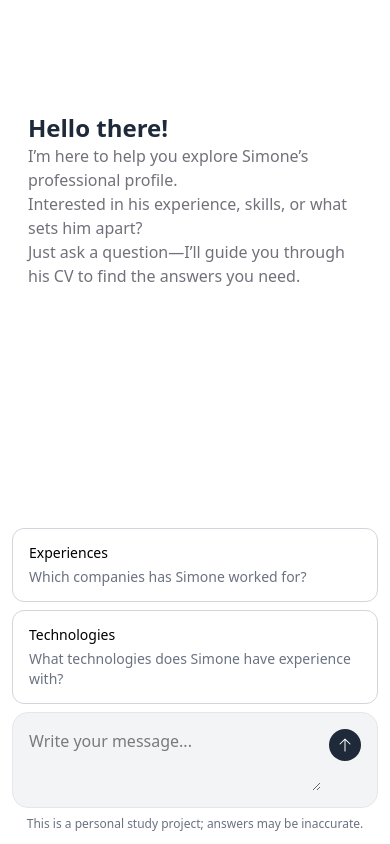
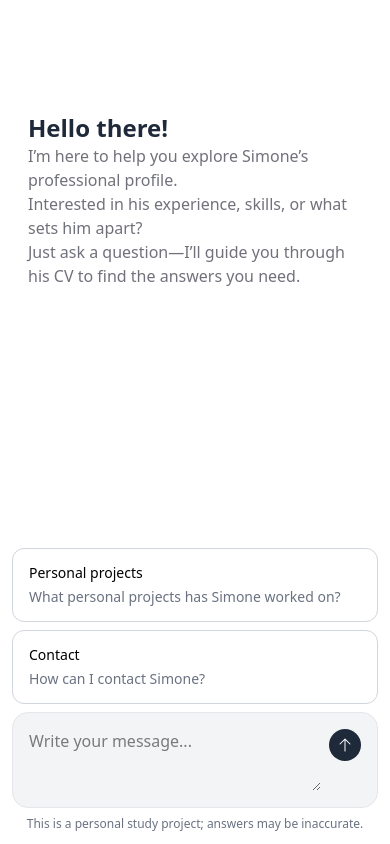
Before and after one commit to simonebittidev/ChatMyCv, a Next.js app in the folder client/: page / in a window 390 px wide. Built offline with nearby package versions, Linux system fonts and the light colour scheme.

Commit message:
Add suggested actions for user engagement and randomize display based on device type

```diff
--- a/client/src/components/chat.tsx
+++ b/client/src/components/chat.tsx
@@ -3,6 +3,30 @@
 import { useEffect, useRef, useState } from 'react';
 import { ArrowUpIcon, SparklesIcon } from '@heroicons/react/24/solid';
 import ReactMarkdown from 'react-markdown';
+
+const suggestedActions = [
+  {
+    label: "Experiences",
+    text: "Which companies has Simone worked for?",
+  },
+  {
+    label: "Technologies",
+    text: "What technologies does Simone have experience with?",
+  },
+  {
+    label: "Personal projects",
+    text: "What personal projects has Simone worked on?",
+  },
+  {
+    label: "Contact",
+    text: "How can I contact Simone?",
+  }
+];
+
+function getRandomItems<T>(arr: T[], n: number): T[] {
+  const shuffled = arr.slice().sort(() => 0.5 - Math.random());
+  return shuffled.slice(0, n);
+}
 
 type ChatMessage = {
   role: 'human' | 'ai';
@@ -84,6 +108,12 @@ const ChatContent = () => {
   const MOBILE_WIDTH = 768;
   const isMobile = typeof window !== "undefined" && window.innerWidth < MOBILE_WIDTH;
 
+  const actionsToShow = !chatMessages?.length
+    ? isMobile
+      ? getRandomItems(suggestedActions, 2)
+      : suggestedActions
+    : [];
+
   return (
     <div className="flex flex-col h-screen items-center justify-center">
       <div className="flex flex-col h-full w-full max-w-xl mx-auto">
@@ -135,42 +165,21 @@ const ChatContent = () => {
         </div>
         <div className="p-3 bg-white fixed bottom-0 left-0 right-0 z-20 w-full flex justify-center">
           <div className="w-full max-w-xl">
-            {!chatMessages?.length &&
+            {!chatMessages?.length && (
               <div data-testid="suggested-actions" className="grid sm:grid-cols-2 gap-2 w-full mb-2">
-                <div className="block">
-                <button
-                  onClick={() => handleSuggestedClick("Which companies has Simone worked for?")}
-                  className="flex flex-col  font-medium ring-offset-background transition-colors focus-visible:outline-none focus-visible:ring-2 focus-visible:ring-ring focus-visible:ring-offset-2 disabled:pointer-events-none disabled:opacity-50 hover:bg-accent hover:text-accent-foreground text-left border border-gray-300 rounded-xl px-4 py-3.5 text-sm flex-1 gap-1 sm:flex-col w-full h-auto justify-start items-start " >
-                  <span className="font-medium ">Experiences</span>
-                  <span className="text-muted-foreground text-gray-500 break-words">Which companies has Simone worked for?</span>
-                </button>
+                {actionsToShow.map((action, i) => (
+                  <div className={`block ${!isMobile && i > 1 ? 'hidden sm:block' : ''}`} key={action.label}>
+                    <button
+                      onClick={() => handleSuggestedClick(action.text)}
+                      className="flex flex-col font-medium ring-offset-background transition-colors focus-visible:outline-none focus-visible:ring-2 focus-visible:ring-ring focus-visible:ring-offset-2 disabled:pointer-events-none disabled:opacity-50 hover:bg-accent hover:text-accent-foreground text-left border border-gray-300 rounded-xl px-4 py-3.5 text-sm flex-1 gap-1 sm:flex-col w-full h-auto justify-start items-start"
+                    >
+                      <span className="font-medium">{action.label}</span>
+                      <span className="text-muted-foreground text-gray-500 break-words">{action.text}</span>
+                    </button>
+                  </div>
+                ))}
               </div>
-                <div className="block">
-                  <button
-                    onClick={() => handleSuggestedClick("What technologies does Simone have experience with?")}
-                    className="flex flex-col font-medium ring-offset-background transition-colors focus-visible:outline-none focus-visible:ring-2 focus-visible:ring-ring focus-visible:ring-offset-2 disabled:pointer-events-none disabled:opacity-50  hover:bg-accent hover:text-accent-foreground text-left border border-gray-300 rounded-xl px-4 py-3.5 text-sm flex-1 gap-1 sm:flex-col w-full h-auto justify-start items-start">
-                    <span className="font-medium">Technologies</span>
-                    <span className="text-muted-foreground text-gray-500 break-words">What technologies does Simone have experience with?</span>
-                  </button>
-                </div>
-                <div className="hidden sm:block">
-                  <button
-                    onClick={() => handleSuggestedClick("What personal projects has Simone worked on?")}
-                    className="break-words flex flex-col font-medium ring-offset-background transition-colors focus-visible:outline-none focus-visible:ring-2 focus-visible:ring-ring focus-visible:ring-offset-2 disabled:pointer-events-none disabled:opacity-50 hover:bg-accent hover:text-accent-foreground text-left border border-gray-300 rounded-xl px-4 py-3.5 text-sm flex-1 gap-1 sm:flex-col w-full h-auto justify-start items-start">
-                    <span className="font-medium">Personal projects</span>
-                    <span className="text-muted-foreground text-gray-500">What personal projects has Simone worked on?</span>
-                    </button>
-                    </div>
-                    <div className="hidden sm:block" >
-                      <button
-                        onClick={() => handleSuggestedClick("How can I contact Simone?")}
-                        className="h-full break-words flex flex-col font-medium ring-offset-background transition-colors focus-visible:outline-none focus-visible:ring-2 focus-visible:ring-ring focus-visible:ring-offset-2 disabled:pointer-events-none disabled:opacity-50 hover:bg-accent hover:text-accent-foreground text-left border border-gray-300 rounded-xl px-4 py-3.5 text-sm flex-1 gap-1 sm:flex-col w-full justify-start items-start">
-                        <span className="font-medium">Contact</span>
-                      <span className="text-muted-foreground text-gray-500 break-words">How can I contact Simone?</span>
-                  </button>
-                </div>
-              </div>
-            }
+            )}
             <div tabIndex={0}>
             <div className="flex gap-2 p-4 rounded-2xl bg-gray-100 h-24 border border-gray-200">
               <textarea
```
